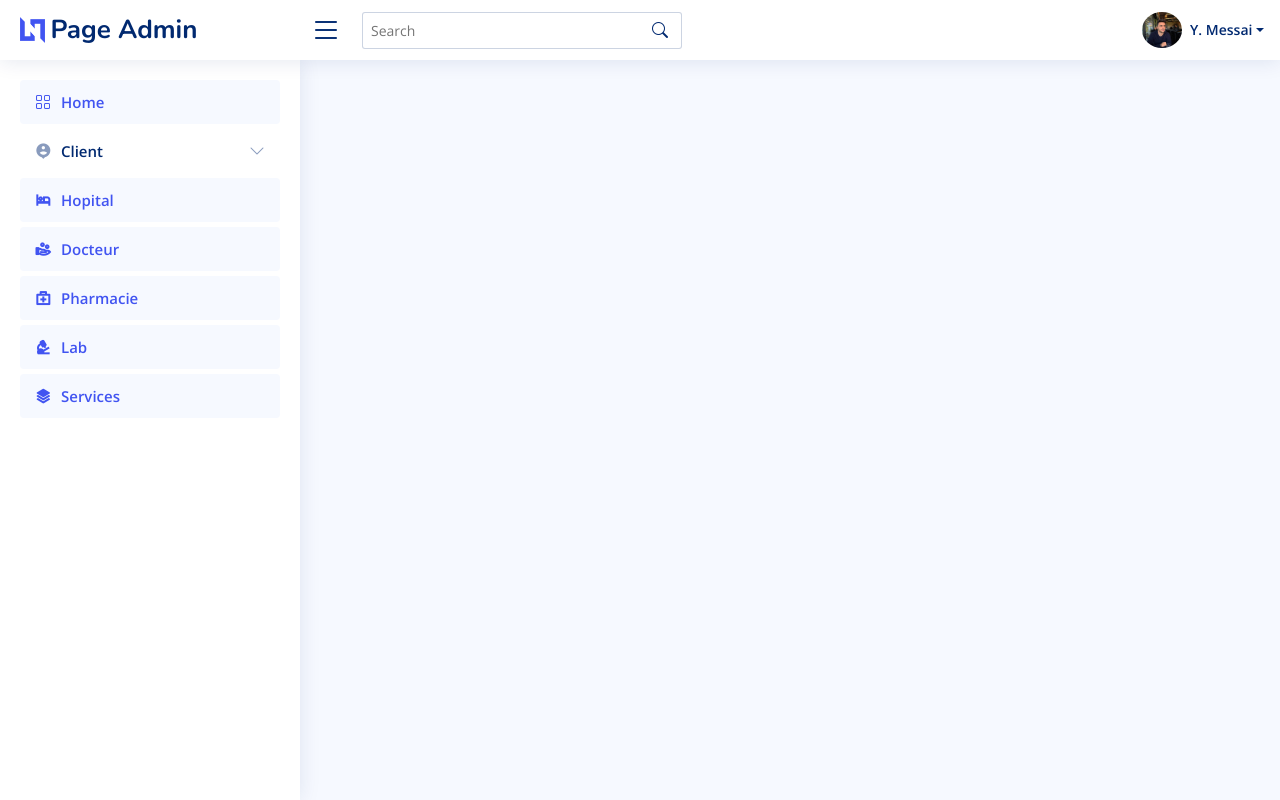
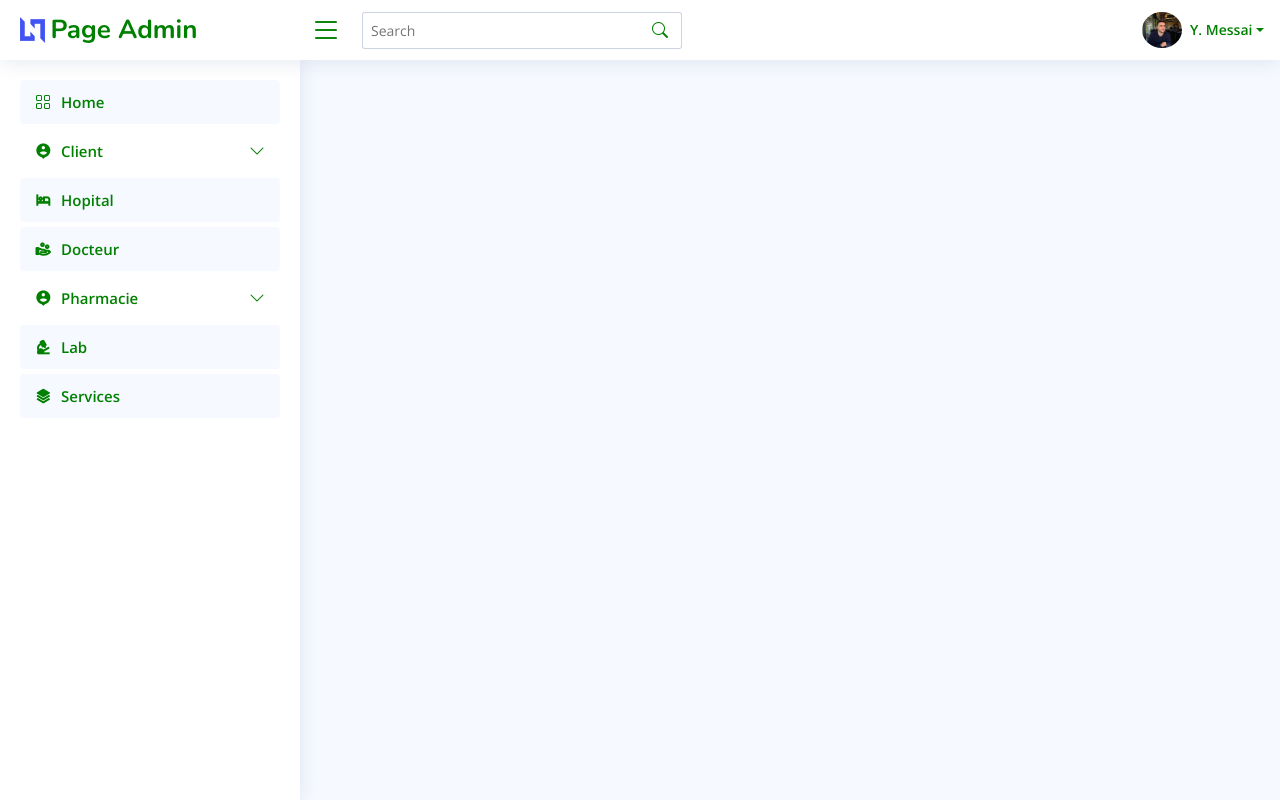
Before and after one commit to Ameni-boukottaya14/Panacea, a Symfony app: template templates/back.html.twig in a window 1280 px wide. Run offline with Twig, Linux system fonts and the light colour scheme; the template is opened without the code that fills it, so the values that code supplies are empty; some libraries are stand-ins or nearby versions.

Commit message:
first commit

```diff
--- a/templates/back.html.twig
+++ b/templates/back.html.twig
@@ -37,40 +37,40 @@
         <div class="d-flex align-items-center justify-content-between">
             <a  class="logo d-flex align-items-center">
                 <img src="{{ asset('assets/img/logo.png') }}" alt="">
-                <span class="d-none d-lg-block">Page Admin</span>
+                <span class="d-none d-lg-block" style="color: green;">Page Admin</span>
             </a>
-            <i class="bi bi-list toggle-sidebar-btn"></i>
+            <i class="bi bi-list toggle-sidebar-btn" style="color: green;"></i>
         </div><!-- End Logo -->
         <div class="search-bar">
             <form class="search-form d-flex align-items-center" method="POST" action="#">
                 <input type="text" name="query" placeholder="Search" title="Enter search keyword">
-                <button type="submit" title="Search"><i class="bi bi-search"></i></button>
+                <button type="submit" title="Search"><i class="bi bi-search" style="color: green;"></i></button>
             </form>
         </div><!-- End Search Bar -->
         <nav class="header-nav ms-auto">
             <ul class="d-flex align-items-center">
                 <li class="nav-item d-block d-lg-none">
                     <a class="nav-link nav-icon search-bar-toggle " href="#">
-                        <i class="bi bi-search"></i>
+                        <i class="bi bi-search" style="color: green;"></i>
                     </a>
                 </li><!-- End Search Icon-->
                 <li class="nav-item dropdown pe-3">
                     <a class="nav-link nav-profile d-flex align-items-center pe-0" href="#" data-bs-toggle="dropdown">
                         <img src="{{ asset('assets/img/yassin.jpg') }}" alt="Profile" class="rounded-circle">
-                        <span class="d-none d-md-block dropdown-toggle ps-2">Y. Messai</span>
+                        <span class="d-none d-md-block dropdown-toggle ps-2" style="color: green;">Y. Messai</span>
                     </a><!-- End Profile Iamge Icon -->
                     <ul class="dropdown-menu dropdown-menu-end dropdown-menu-arrow profile">
                         <li class="dropdown-header">
-                            <h6>Yassin Messai</h6>
-                            <span>Directeur General</span>
+                            <h6 style="color: green;">Yassin Messai</h6>
+                            <span style="color: green;">Directeur General</span>
                         </li>
                         <li>
                             <hr class="dropdown-divider">
                         </li>
                         <li>
                             <a class="dropdown-item d-flex align-items-center" href="{{ path('dashboard') }}">
-                                <i class="bi bi-person"></i>
-                                <span>My Profile</span>
+                                <i class="bi bi-person" style="color: green;"></i>
+                                <span style="color: green;">My Profile</span>
                             </a>
                         </li>
                         <li>
@@ -78,8 +78,8 @@
                         </li>
                         <li>
                             <a class="dropdown-item d-flex align-items-center" href="{{ path('dashboard') }}">
-                                <i class="bi bi-gear"></i>
-                                <span>Account Settings</span>
+                                <i class="bi bi-gear" style="color: green;"></i>
+                                <span style="color: green;">Account Settings</span>
                             </a>
                         </li>
                         <li>
@@ -87,8 +87,8 @@
                         </li>
                         <li>
                             <a class="dropdown-item d-flex align-items-center" href="{{ path('dashboard') }}">
-                                <i class="bi bi-question-circle"></i>
-                                <span>Need Help?</span>
+                                <i class="bi bi-question-circle" style="color: green;"></i>
+                                <span style="color: green;">Need Help?</span>
                             </a>
                         </li>
                         <li>
@@ -96,8 +96,8 @@
                         </li>
                         <li>
                             <a class="dropdown-item d-flex align-items-center" href="#">
-                                <i class="bi bi-box-arrow-right"></i>
-                                <span>Sign Out</span>
+                                <i class="bi bi-box-arrow-right" style="color: green;"></i>
+                                <span style="color: green;">Sign Out</span>
                             </a>
                         </li>
                     </ul><!-- End Profile Dropdown Items -->
@@ -108,30 +108,28 @@
 
     <!-- ======= Sidebar ======= -->
     <aside id="sidebar" class="sidebar">
-
         <ul class="sidebar-nav" id="sidebar-nav">
-
             <li class="nav-item">
-        <a class="nav-link " href="index.html">
-          <i class="bi bi-grid"></i>
-          <span>Home</span>
+                <a class="nav-link " href="{{ path('dashboard') }}">
+                    <i class="bi bi-grid" style="color: green;"></i>
+                    <span style="color: green;">Home</span>
                 </a>
             </li><!-- End Admin Nav -->
 <li class="nav-item">
-                <a  class="nav-link collapsed" data-bs-target="#Client-nav" data-bs-toggle="collapse"  href="#">
-                    <i class="ri-account-pin-circle-fill"></i>
-                    <span>Client</span>
-                    <i class="bi bi-chevron-down ms-auto"></i>
+                <a  class="nav-link collapsed" data-bs-target="#Client-nav" data-bs-toggle="collapse" >
+                    <i class="ri-account-pin-circle-fill" style="color: green;"></i>
+                    <span style="color: green;">Client</span>
+                    <i class="bi bi-chevron-down ms-auto" style="color: green;"></i>
                 </a>
                 <ul id="Client-nav" class="nav-content collapse " data-bs-parent="#sidebar-nav">
                     <li>
-                        <a href="{{ path('client_new') }}">
-                        <i class="bi bi-circle"></i><span>Add</span>
+                        <a href="{{ path('client_new') }}" style="color: green;">
+                        <i class="bi bi-circle" style="color: green;"></i><span style="color: green;">Add</span>
                         </a>
                     </li>
                     <li>
-                        <a href="{{ path('client_list') }}">
-                        <i class="bi bi-circle"></i><span>List</span>
+                        <a href="{{ path('client_list') }}" style="color: green;">
+                        <i class="bi bi-circle" style="color: green;"></i><span style="color: green;">List</span>
                         </a>
                     </li>
                 </ul>
@@ -139,33 +137,51 @@
 
             <li class="nav-item">
                 <a class="nav-link " href="{{ path('dashboard') }}">
-                    <i class="ri-hotel-bed-line"></i>
-                    <span>Hopital</span>
+                    <i class="ri-hotel-bed-line" style="color: green;"></i>
+                    <span style="color: green;">Hopital</span>
                 </a>
 
             </li><!-- End Hopital Nav -->
             <li class="nav-item">
                 <a class="nav-link " href="{{ path('dashboard') }}">
-                    <i class=" ri-hand-coin-line"></i>
-                    <span>Docteur</span>
+                    <i class=" ri-hand-coin-line" style="color: green;"></i>
+                    <span style="color: green;">Docteur</span>
                 </a>
             </li><!-- End docteur Nav -->
            <li class="nav-item">
-                <a class="nav-link " href="{{ path('dashboard') }}">
-                    <i class=" ri-first-aid-kit-line"></i>
-                    <span>Pharmacie</span>
+                <a  class="nav-link collapsed" data-bs-target="#Pharmacie-nav" data-bs-toggle="collapse" >
+                    <i class="ri-account-pin-circle-fill" style="color: green;"></i>
+                    <span style="color: green;">Pharmacie</span>
+                    <i class="bi bi-chevron-down ms-auto" style="color: green;"></i>
                 </a>
-            </li><!-- End pharmacie Nav -->
+                <ul id="Pharmacie-nav" class="nav-content collapse " data-bs-parent="#sidebar-nav">
+                    <li>
+                        <a href="#" style="color: green;">
+                        <i class="bi bi-circle" style="color: green;"></i><span style="color: green;">Add</span>
+                        </a>
+                    </li>
+                    <li>
+                       <a href="#" style="color: green;">
+                        <i class="bi bi-circle" style="color: green;"></i><span style="color: green;">List</span>
+                        </a>
+                    </li>
+                     <li>
+                       <a href="#" style="color: green;">
+                        <i class="bi bi-circle" style="color: green;"></i><span style="color: green;">List des ordonnace</span>
+                        </a>
+                    </li>
+                </ul>
+            </li><!-- End Pharmacie Nav -->
             <li class="nav-item">
                 <a class="nav-link " href="{{ path('dashboard') }}">
-                    <i class=" ri-microscope-fill"></i>
-                    <span>Lab</span>
+                    <i class=" ri-microscope-fill" style="color: green;"></i>
+                    <span style="color: green;">Lab</span>
                 </a>
             </li><!-- End Lab Nav -->
             <li class="nav-item">
                 <a class="nav-link " href="{{ path('dashboard') }}">
-                    <i class=" ri-stack-fill"></i>
-                    <span>Services</span>
+                    <i class=" ri-stack-fill" style="color: green;"></i>
+                    <span style="color: green;">Services</span>
                 </a>
             </li><!-- End Services Nav -->
         </ul>
@@ -174,19 +190,10 @@
 
 
 
-    <!-- Main Content -->
-    <div id="main-content" class="main-content">
-        <!-- Your main content goes here -->
+    <a href="#" class="back-to-top d-flex align-items-center justify-content-center"><i class="bi bi-arrow-up-short"></i></a>
     {% block body %}
     {% endblock %}
-    </div>
-    <!-- End Main Content -->
-
-    <!-- Back to Top Button -->
-    <a href="#" class="back-to-top d-flex align-items-center justify-content-center"><i class="bi bi-arrow-up-short"></i></a>
-
     <!-- Vendor JS Files -->
-    <script src="{{ asset('assets/vendor/bootstrap/js/bootstrap.bundle.min.js') }}"></script>
     <script src="{{ asset('assets/vendor/apexcharts/apexcharts.min.js') }}"></script>
     <script src="{{ asset('assets/vendor/bootstrap/js/bootstrap.bundle.min.js') }}"></script>
     <script src="{{ asset('assets/vendor/chart.js/chart.umd.js') }}"></script>
@@ -197,17 +204,5 @@
     <script src="{{ asset('assets/vendor/php-email-form/validate.js') }}"></script>
     <!-- Template Main JS File -->
     <script src="{{ asset('assets/js/main.js') }}"></script>
-     <!-- Script for sidebar collapse -->
-    <script>
-        // Sidebar toggle script
-        document.addEventListener("DOMContentLoaded", function() {
-            const sidebarToggleBtn = document.querySelector('.toggle-sidebar-btn');
-            const sidebar = document.querySelector('#sidebar');
-
-            sidebarToggleBtn.addEventListener('click', function() {
-                sidebar.classList.toggle('collapsed');
-            });
-        });
-    </script>
 </body>
 </html>
```
Lines whose indentation alone changed are shown as unchanged.
